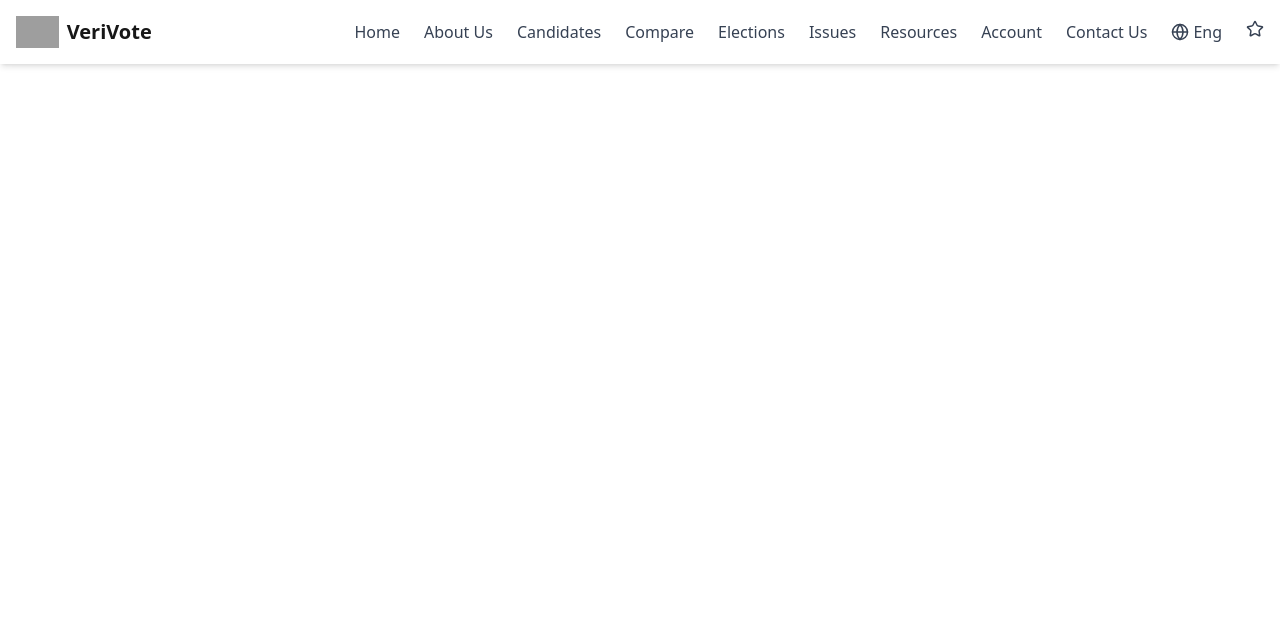
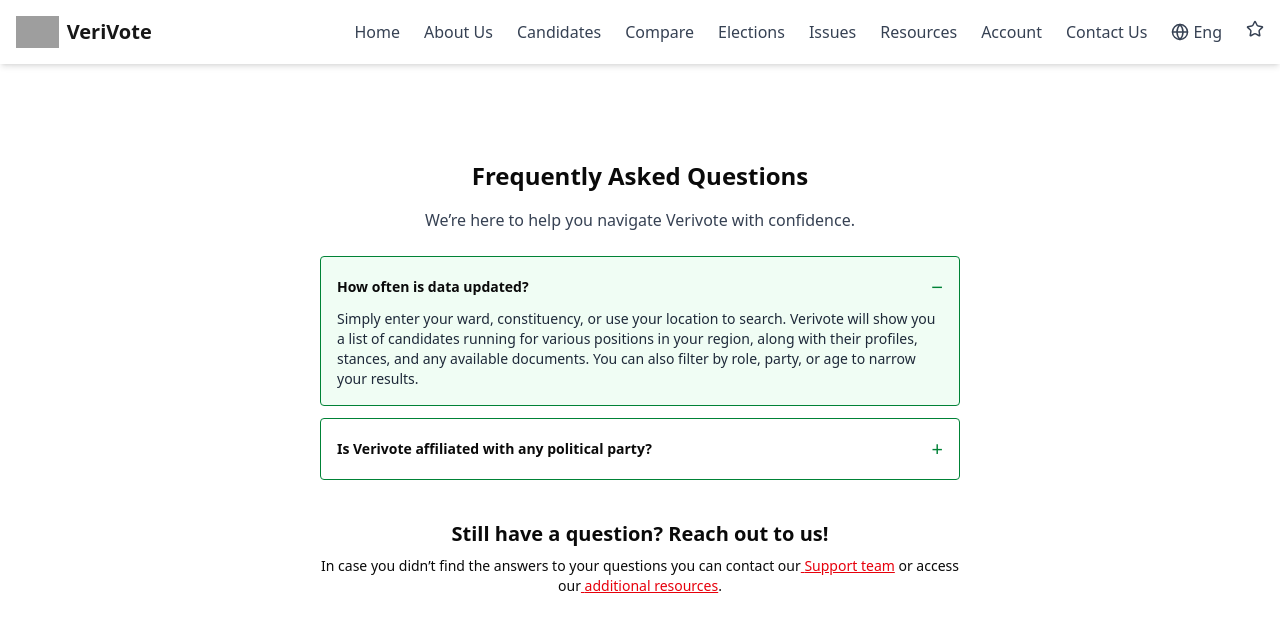
Before and after one commit to jaime8793/verivote, a React (Vite) app: page /faqs in a window 1280 px wide. Shown: the top 632 px of the page. Built offline with nearby package versions, Linux system fonts and the light colour scheme; grey boxes are pictures that could not be loaded.

Commit message:
Added faqs page and contact page

```diff
--- a/src/App.tsx
+++ b/src/App.tsx
@@ -1,10 +1,10 @@
-
-import './App.css'
+import "./App.css";
 import { BrowserRouter as Router, Routes, Route } from "react-router-dom";
-import Navbar from './vvComponents/navbar';
-import Homepage from './vvComponents/homepage';
-import AboutUs from './vvComponents/aboutUs';
-
+import Navbar from "./vvComponents/navbar";
+import Homepage from "./vvComponents/homepage";
+import AboutUs from "./vvComponents/aboutUs";
+import FAQsPage from "./vvComponents/faqs";
+import ContactUsPage from "./vvComponents/contact";
 function App() {
   return (
     <Router>
@@ -12,9 +12,9 @@ function App() {
       <main className="pt-20">
         <Routes>
           <Route path="/" element={<Homepage />} />
-          <Route path="/about" element={<AboutUs/>} />
-          {/* <Route path="/faqs" element={<FAQs />} />
-          <Route path="/contact" element={<ContactUsPage />} /> */}
+          <Route path="/about" element={<AboutUs />} />
+          <Route path="/faqs" element={<FAQsPage />} />
+          <Route path="/contact" element={<ContactUsPage />} />
         </Routes>
       </main>
     </Router>
--- /dev/null
+++ b/src/vvComponents/contact.tsx
@@ -0,0 +1,67 @@
+export default function ContactUsPage() {
+  return (
+    <div className="mt-20 px-4 max-w-xl mx-auto">
+      <h1 className="text-2xl font-bold text-center mb-2">
+        We’d love to hear from you.
+      </h1>
+      <p className="text-center text-sm text-gray-700 mb-6">
+        Questions, suggestions, or feedback? Reach out and our team will respond
+        as soon as possible.
+      </p>
+      <form className="space-y-4 bg-white shadow p-6 rounded">
+        <div>
+          <label className="text-sm font-semibold block">Name</label>
+          <input
+            type="text"
+            placeholder="Enter your full name"
+            className="w-full border px-4 py-2 rounded mt-1"
+          />
+        </div>
+        <div>
+          <label className="text-sm font-semibold block">Email Address</label>
+          <input
+            type="email"
+            placeholder="Enter your email"
+            className="w-full border px-4 py-2 rounded mt-1"
+          />
+        </div>
+        <div>
+          <label className="text-sm font-semibold block">Subject</label>
+          <select className="w-full border px-4 py-2 rounded mt-1">
+            <option>General Inquiry</option>
+            <option>Feedback</option>
+            <option>Support</option>
+          </select>
+        </div>
+        <div>
+          <label className="text-sm font-semibold block">Message</label>
+          <textarea
+            rows= "4"
+            placeholder="Type your message here..."
+            className="w-full border px-4 py-2 rounded mt-1"
+          ></textarea>
+        </div>
+        <button
+          type="submit"
+          className="w-full bg-blue-600 text-white py-2 rounded font-semibold hover:bg-blue-700"
+        >
+          Send Message
+        </button>
+      </form>
+
+      <div className="text-center mt-10">
+        <h2 className="text-xl font-bold mb-1">Get in Touch with Us</h2>
+        <p className="text-sm">
+          <strong>Email:</strong> support@verivote.org
+        </p>
+        <p className="text-sm">
+          <strong>Phone:</strong> +254 712 345 678 (Monday–Friday, 9am–5pm)
+        </p>
+        <p className="text-sm">
+          <strong>Physical Address:</strong> 5th Floor, iHub Building, Nairobi,
+          Kenya
+        </p>
+      </div>
+    </div>
+  );
+}
--- /dev/null
+++ b/src/vvComponents/faqs.tsx
@@ -0,0 +1,73 @@
+import { useState } from "react";
+
+const faqs = [
+  {
+    question: "How often is data updated?",
+    answer:
+      "Simply enter your ward, constituency, or use your location to search. Verivote will show you a list of candidates running for various positions in your region, along with their profiles, stances, and any available documents. You can also filter by role, party, or age to narrow your results.",
+  },
+  {
+    question: "Is Verivote affiliated with any political party?",
+    answer:
+      "No, Verivote is a non-partisan platform that does not align with any political party.",
+  },
+];
+
+export default function FAQsPage() {
+  const [openIndex, setOpenIndex] = useState(0);
+
+  return (
+    <div className="mt-20 px-4 max-w-2xl mx-auto">
+      <h1 className="text-2xl font-bold text-center mb-4">
+        Frequently Asked Questions
+      </h1>
+      <p className="text-center text-gray-700 mb-6">
+        We’re here to help you navigate Verivote with confidence.
+      </p>
+      <div className="space-y-3">
+        {faqs.map((faq, idx) => (
+          <div
+            key={idx}
+            className={`border rounded p-4 ${
+              openIndex === idx
+                ? "bg-green-50 border-green-700"
+                : "border-green-700"
+            }`}
+          >
+            <div
+              className="flex justify-between items-center cursor-pointer"
+              onClick={() => setOpenIndex(openIndex === idx ? null : idx)}
+            >
+              <p className="font-semibold text-sm">{faq.question}</p>
+              <span className="text-green-700 text-xl">
+                {openIndex === idx ? "−" : "+"}
+              </span>
+            </div>
+            {openIndex === idx && (
+              <p className="text-sm text-gray-800 mt-2">{faq.answer}</p>
+            )}
+          </div>
+        ))}
+      </div>
+      <div className="text-center mt-10">
+        <h2 className="text-xl font-bold">
+          Still have a question? Reach out to us!
+        </h2>
+        <p className="text-sm mt-2">
+          In case you didn’t find the answers to your questions you can contact
+          our
+          <a href="/contact" className="text-red-600 underline">
+            {" "}
+            Support team
+          </a>{" "}
+          or access our
+          <a href="/resources" className="text-red-600 underline">
+            {" "}
+            additional resources
+          </a>
+          .
+        </p>
+      </div>
+    </div>
+  );
+}
```
